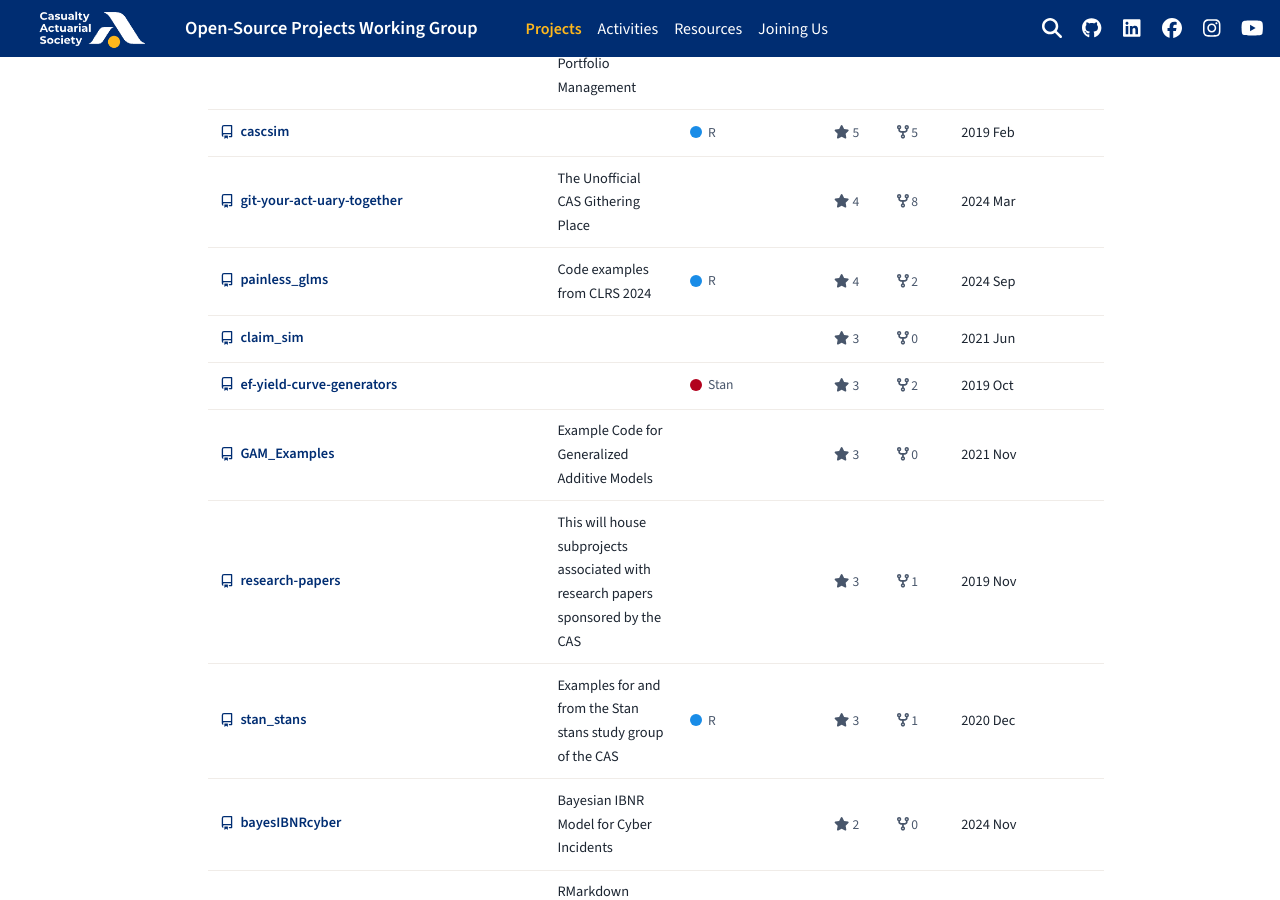
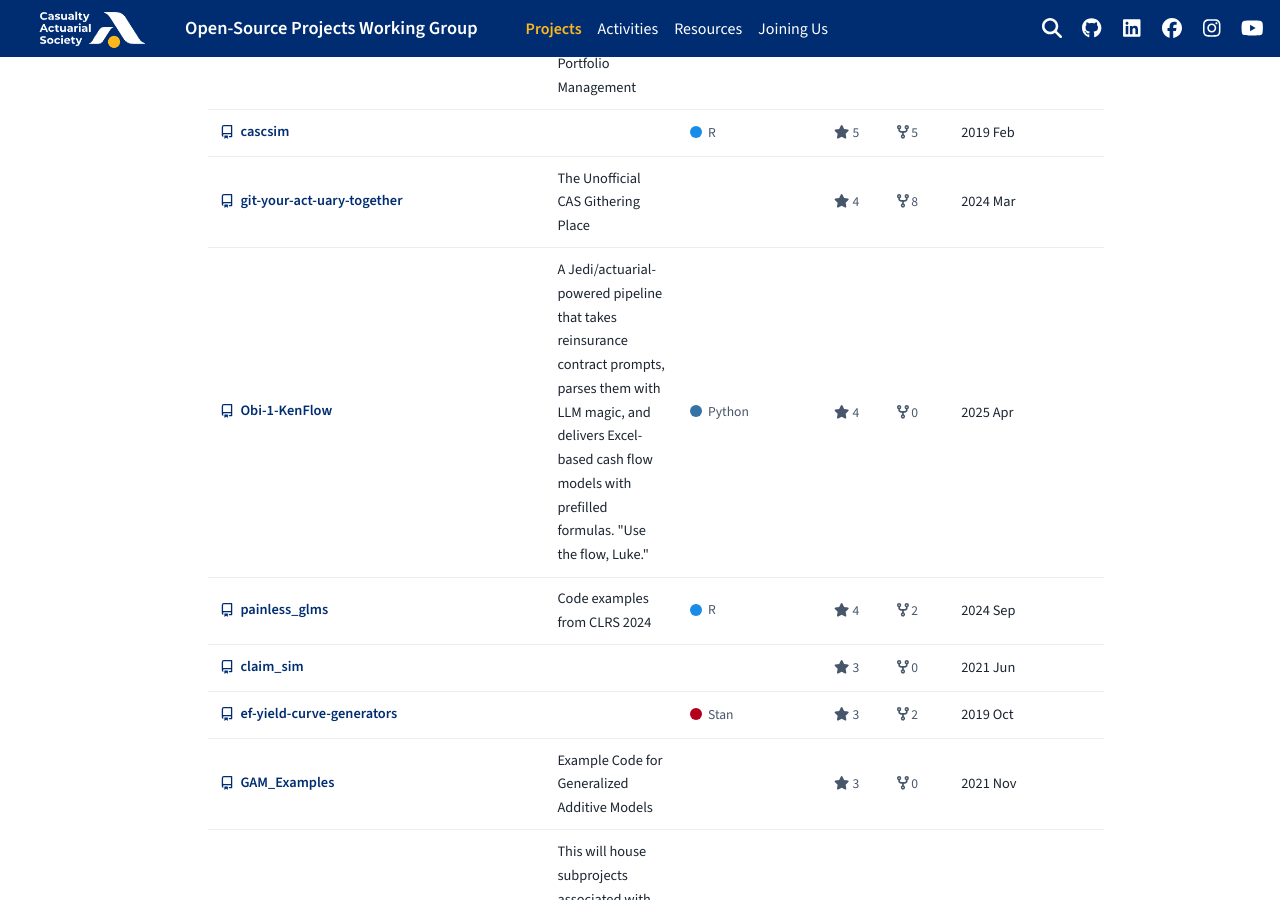
Before and after one commit to casact/casact.github.io, a Sphinx documentation site: the page built from docs/projects.md, in a window 1280 px wide and 900 px high, scrolled down 2305 px. Built offline with Sphinx 7.4.7 and the PyData theme 0.15.4, drawn with Linux system fonts in a browser that asks for light colours; some of the changed text lies outside the part shown.

```diff
--- a/docs/projects.md
+++ b/docs/projects.md
@@ -159,6 +159,14 @@
   <td>2024 Mar</td>
 </tr>
 <tr>
+  <td class="cas-repo-name"><a href="https://github.com/casact/Obi-1-KenFlow" target="_blank" rel="noopener"><svg aria-hidden="true" viewBox="0 0 16 16" width="14" height="14" class="cas-repo-icon"><path fill="currentColor" d="M2 2.5A2.5 2.5 0 0 1 4.5 0h8.75a.75.75 0 0 1 .75.75v12.5a.75.75 0 0 1-.75.75h-2.5a.75.75 0 0 1 0-1.5h1.75v-2h-8a1 1 0 0 0-.714 1.7.75.75 0 1 1-1.072 1.05A2.495 2.495 0 0 1 2 11.5Zm10.5-1h-8a1 1 0 0 0-1 1v6.708A2.486 2.486 0 0 1 4.5 9h8ZM5 12.25a.25.25 0 0 1 .25-.25h3.5a.25.25 0 0 1 .25.25v3.25a.25.25 0 0 1-.4.2l-1.45-1.087a.249.249 0 0 0-.3 0L5.4 15.7a.25.25 0 0 1-.4-.2Z"></path></svg>Obi-1-KenFlow</a></td>
+  <td>A Jedi/actuarial-powered pipeline that takes reinsurance contract prompts, parses them with LLM magic, and delivers Excel-based cash flow models with prefilled formulas. &quot;Use the flow, Luke.&quot;</td>
+  <td><span class="cas-repo-lang"><span class="cas-lang-dot" style="background-color:#3572A5"></span>Python</span></td>
+  <td><span class="cas-repo-stat"><i class="fa-solid fa-star"></i> 4</span></td>
+  <td><span class="cas-repo-stat"><i class="fa-solid fa-code-fork"></i> 0</span></td>
+  <td>2025 Apr</td>
+</tr>
+<tr>
   <td class="cas-repo-name"><a href="https://github.com/casact/painless_glms" target="_blank" rel="noopener"><svg aria-hidden="true" viewBox="0 0 16 16" width="14" height="14" class="cas-repo-icon"><path fill="currentColor" d="M2 2.5A2.5 2.5 0 0 1 4.5 0h8.75a.75.75 0 0 1 .75.75v12.5a.75.75 0 0 1-.75.75h-2.5a.75.75 0 0 1 0-1.5h1.75v-2h-8a1 1 0 0 0-.714 1.7.75.75 0 1 1-1.072 1.05A2.495 2.495 0 0 1 2 11.5Zm10.5-1h-8a1 1 0 0 0-1 1v6.708A2.486 2.486 0 0 1 4.5 9h8ZM5 12.25a.25.25 0 0 1 .25-.25h3.5a.25.25 0 0 1 .25.25v3.25a.25.25 0 0 1-.4.2l-1.45-1.087a.249.249 0 0 0-.3 0L5.4 15.7a.25.25 0 0 1-.4-.2Z"></path></svg>painless_glms</a></td>
   <td>Code examples from CLRS 2024</td>
   <td><span class="cas-repo-lang"><span class="cas-lang-dot" style="background-color:#198CE7"></span>R</span></td>
@@ -271,6 +279,14 @@
   <td>2023 Mar</td>
 </tr>
 <tr>
+  <td class="cas-repo-name"><a href="https://github.com/casact/CASPythonWorkshop" target="_blank" rel="noopener"><svg aria-hidden="true" viewBox="0 0 16 16" width="14" height="14" class="cas-repo-icon"><path fill="currentColor" d="M2 2.5A2.5 2.5 0 0 1 4.5 0h8.75a.75.75 0 0 1 .75.75v12.5a.75.75 0 0 1-.75.75h-2.5a.75.75 0 0 1 0-1.5h1.75v-2h-8a1 1 0 0 0-.714 1.7.75.75 0 1 1-1.072 1.05A2.495 2.495 0 0 1 2 11.5Zm10.5-1h-8a1 1 0 0 0-1 1v6.708A2.486 2.486 0 0 1 4.5 9h8ZM5 12.25a.25.25 0 0 1 .25-.25h3.5a.25.25 0 0 1 .25.25v3.25a.25.25 0 0 1-.4.2l-1.45-1.087a.249.249 0 0 0-.3 0L5.4 15.7a.25.25 0 0 1-.4-.2Z"></path></svg>CASPythonWorkshop</a></td>
+  <td>CAS Python Workshop Workbooks</td>
+  <td><span class="cas-repo-lang"><span class="cas-lang-dot" style="background-color:#DA5B0B"></span>Jupyter Notebook</span></td>
+  <td><span class="cas-repo-stat"><i class="fa-solid fa-star"></i> 1</span></td>
+  <td><span class="cas-repo-stat"><i class="fa-solid fa-code-fork"></i> 0</span></td>
+  <td>2025 Feb</td>
+</tr>
+<tr>
   <td class="cas-repo-name"><a href="https://github.com/casact/ef-Unifying-Triangle-Methods" target="_blank" rel="noopener"><svg aria-hidden="true" viewBox="0 0 16 16" width="14" height="14" class="cas-repo-icon"><path fill="currentColor" d="M2 2.5A2.5 2.5 0 0 1 4.5 0h8.75a.75.75 0 0 1 .75.75v12.5a.75.75 0 0 1-.75.75h-2.5a.75.75 0 0 1 0-1.5h1.75v-2h-8a1 1 0 0 0-.714 1.7.75.75 0 1 1-1.072 1.05A2.495 2.495 0 0 1 2 11.5Zm10.5-1h-8a1 1 0 0 0-1 1v6.708A2.486 2.486 0 0 1 4.5 9h8ZM5 12.25a.25.25 0 0 1 .25-.25h3.5a.25.25 0 0 1 .25.25v3.25a.25.25 0 0 1-.4.2l-1.45-1.087a.249.249 0 0 0-.3 0L5.4 15.7a.25.25 0 0 1-.4-.2Z"></path></svg>ef-Unifying-Triangle-Methods</a></td>
   <td></td>
   <td></td>
@@ -335,6 +351,14 @@
   <td>2022 Aug</td>
 </tr>
 <tr>
+  <td class="cas-repo-name"><a href="https://github.com/casact/excess_credibility" target="_blank" rel="noopener"><svg aria-hidden="true" viewBox="0 0 16 16" width="14" height="14" class="cas-repo-icon"><path fill="currentColor" d="M2 2.5A2.5 2.5 0 0 1 4.5 0h8.75a.75.75 0 0 1 .75.75v12.5a.75.75 0 0 1-.75.75h-2.5a.75.75 0 0 1 0-1.5h1.75v-2h-8a1 1 0 0 0-.714 1.7.75.75 0 1 1-1.072 1.05A2.495 2.495 0 0 1 2 11.5Zm10.5-1h-8a1 1 0 0 0-1 1v6.708A2.486 2.486 0 0 1 4.5 9h8ZM5 12.25a.25.25 0 0 1 .25-.25h3.5a.25.25 0 0 1 .25.25v3.25a.25.25 0 0 1-.4.2l-1.45-1.087a.249.249 0 0 0-.3 0L5.4 15.7a.25.25 0 0 1-.4-.2Z"></path></svg>excess_credibility</a></td>
+  <td></td>
+  <td></td>
+  <td><span class="cas-repo-stat"><i class="fa-solid fa-star"></i> 0</span></td>
+  <td><span class="cas-repo-stat"><i class="fa-solid fa-code-fork"></i> 0</span></td>
+  <td>2022 Jan</td>
+</tr>
+<tr>
   <td class="cas-repo-name"><a href="https://github.com/casact/gk_errata" target="_blank" rel="noopener"><svg aria-hidden="true" viewBox="0 0 16 16" width="14" height="14" class="cas-repo-icon"><path fill="currentColor" d="M2 2.5A2.5 2.5 0 0 1 4.5 0h8.75a.75.75 0 0 1 .75.75v12.5a.75.75 0 0 1-.75.75h-2.5a.75.75 0 0 1 0-1.5h1.75v-2h-8a1 1 0 0 0-.714 1.7.75.75 0 1 1-1.072 1.05A2.495 2.495 0 0 1 2 11.5Zm10.5-1h-8a1 1 0 0 0-1 1v6.708A2.486 2.486 0 0 1 4.5 9h8ZM5 12.25a.25.25 0 0 1 .25-.25h3.5a.25.25 0 0 1 .25.25v3.25a.25.25 0 0 1-.4.2l-1.45-1.087a.249.249 0 0 0-.3 0L5.4 15.7a.25.25 0 0 1-.4-.2Z"></path></svg>gk_errata</a></td>
   <td></td>
   <td><span class="cas-repo-lang"><span class="cas-lang-dot" style="background-color:#3D6117"></span>TeX</span></td>
```
Also changed, not shown: other parts of docs/projects.md (+1 -1 lines).
